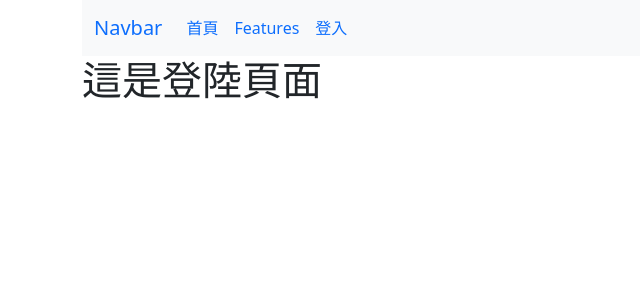
After one commit to stevehoho/__web2, a Flask app: page /login in a window 1280 px wide. The commit adds this page. Shown: the top 300 px of the page, without its empty margins (0-640 px from the left). Run offline with Flask 2, Linux system fonts and the light colour scheme; some libraries are stand-ins or nearby versions.

Commit message:
增加login頁面

```diff
--- a/main.py
+++ b/main.py
@@ -9,3 +9,7 @@ def index():
 @app.route('/name/<username>')
 def show_user(username):
     return f"<h3>您的姓名是<strong>(username)</strong></h3>"
+
+@app.route('/login')
+def login():
+    return render_template('login.html')
--- a/templates/base.html
+++ b/templates/base.html
@@ -31,7 +31,7 @@
                             <a class="nav-link" href="#">Features</a>
                         </li>
                         <li class="nav-item">
-                            <a class="nav-link" href="#">登入</a>
+                            <a class="nav-link" href="{{url_for('login')}}">登入</a>
                         </li>
                     </ul>
                 </div>
--- /dev/null
+++ b/templates/login.html
@@ -0,0 +1,9 @@
+{% extends "base.html" %}
+
+{% block title %}
+登入
+{% endblock %}
+
+{% block content %}
+    <h1>這是登陸頁面</h1>
+{% endblock %}
```
